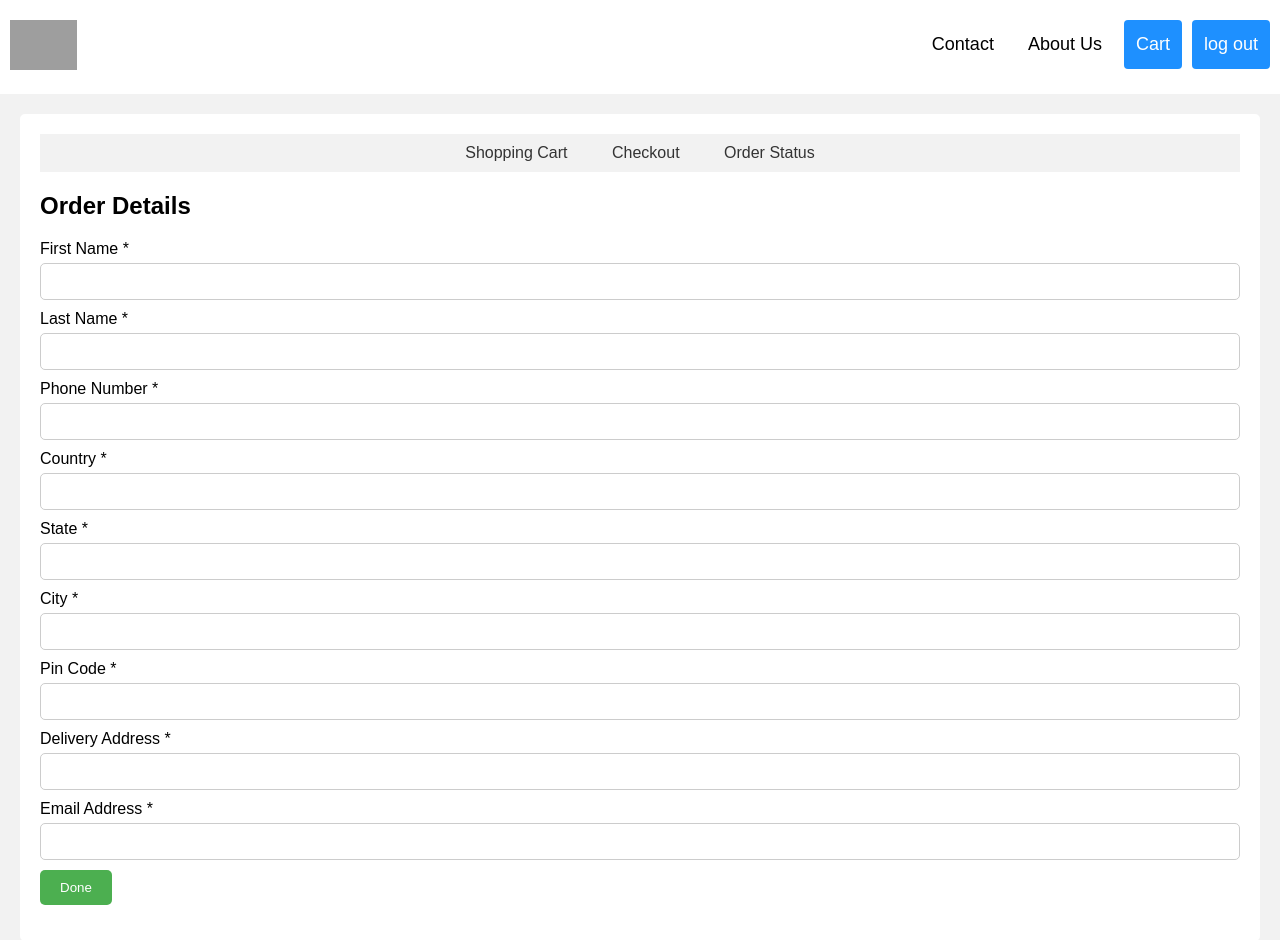
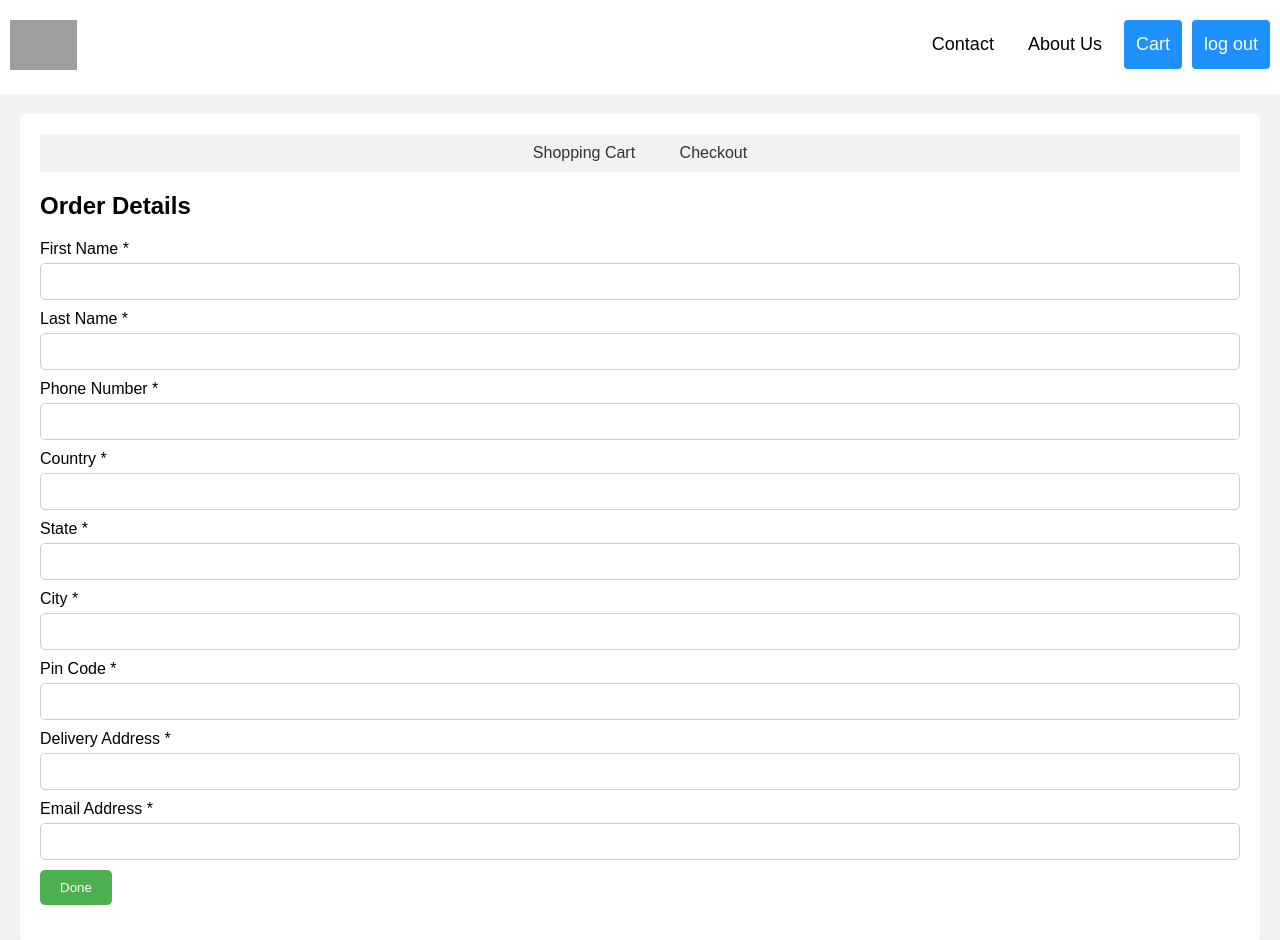
Before and after one commit to Dubeyji1233/Ecommerce, a Flask app: page /personal-details in a window 1280 px wide. Shown: the top 940 px of the page. Run offline with Flask 3, Linux system fonts and the light colour scheme; grey boxes are pictures that could not be loaded.

Commit message:
payment page 2

```diff
--- a/Templates/cart.html
+++ b/Templates/cart.html
@@ -426,7 +426,7 @@
         <div class="pages">
             <a href="{{ url_for('cart', user_email=user_email) }}">Shopping Cart</a>
             <a href="{{ url_for('personal_details', user_email=user_email) }}">Checkout</a>
-            <a href="{{ url_for('cart', user_email=user_email) }}">Order Status</a>
+<!--            <a href="{{ url_for('cart', user_email=user_email) }}">Order Status</a>-->
         </div>
         <h2>User: {{ user_email }}</h2>
 
--- a/Templates/personal-details.html
+++ b/Templates/personal-details.html
@@ -134,7 +134,7 @@
             <div class="pages">
                 <a href="{{ url_for('cart', user_email=user_email) }}">Shopping Cart</a>
                 <a href="{{ url_for('personal_details', user_email=user_email) }}">Checkout</a>
-                <a href="{{ url_for('cart', user_email=user_email) }}">Order Status</a>
+<!--                <a href="{{ url_for('cart', user_email=user_email) }}">Order Status</a>-->
             </div>
             <h2>Order Details</h2>
 
```
